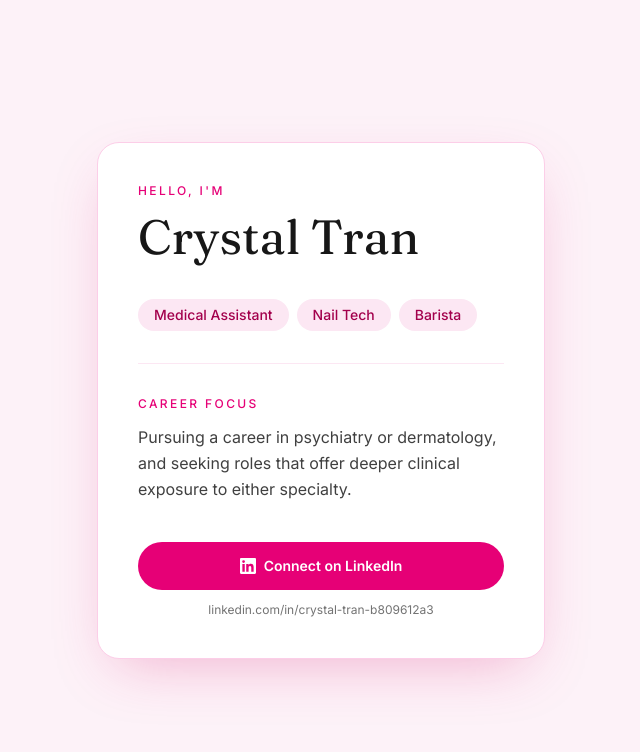
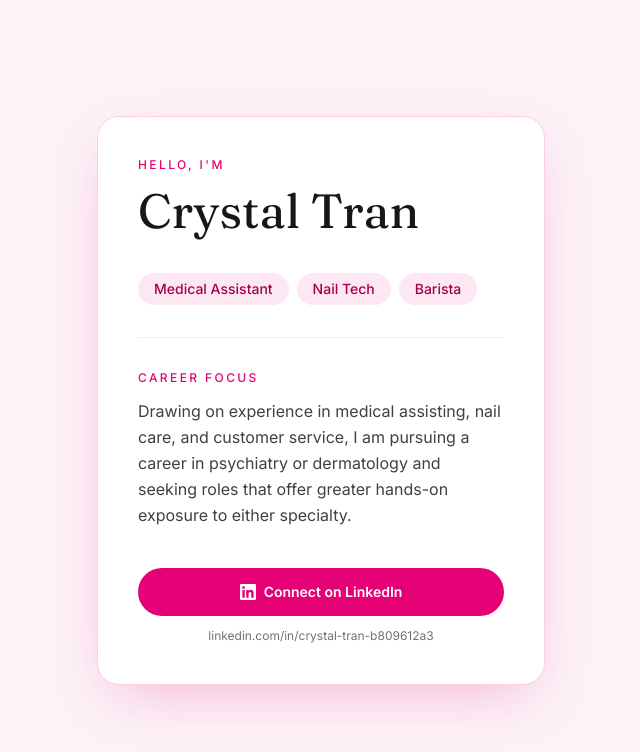
Before and after one commit to ahhcrystal/calling-card, a Next.js app: page / in a window 1280 px wide. Shown: the top 752 px of the page, without its empty margins (319-959 px from the left). Built offline with nearby package versions, Linux system fonts and the light colour scheme.

Commit message:
feat: enhance calling card with detailed career focus description
Updated career focus to include diverse experience and hands-on exposure goals

V0-Chat-Id: kMNYsxbIdot

```diff
--- a/components/calling-card.tsx
+++ b/components/calling-card.tsx
@@ -35,8 +35,9 @@ export function CallingCard() {
           Career Focus
         </h2>
         <p className="mt-3 leading-relaxed text-neutral-700 text-pretty">
-  Pursuing a career in psychiatry or dermatology, and seeking roles that offer deeper
-  clinical exposure to either specialty.
+  Drawing on experience in medical assisting, nail care, and customer service, I am
+  pursuing a career in psychiatry or dermatology and seeking roles that offer greater
+  hands-on exposure to either specialty.
   </p>
       </section>
 
```
